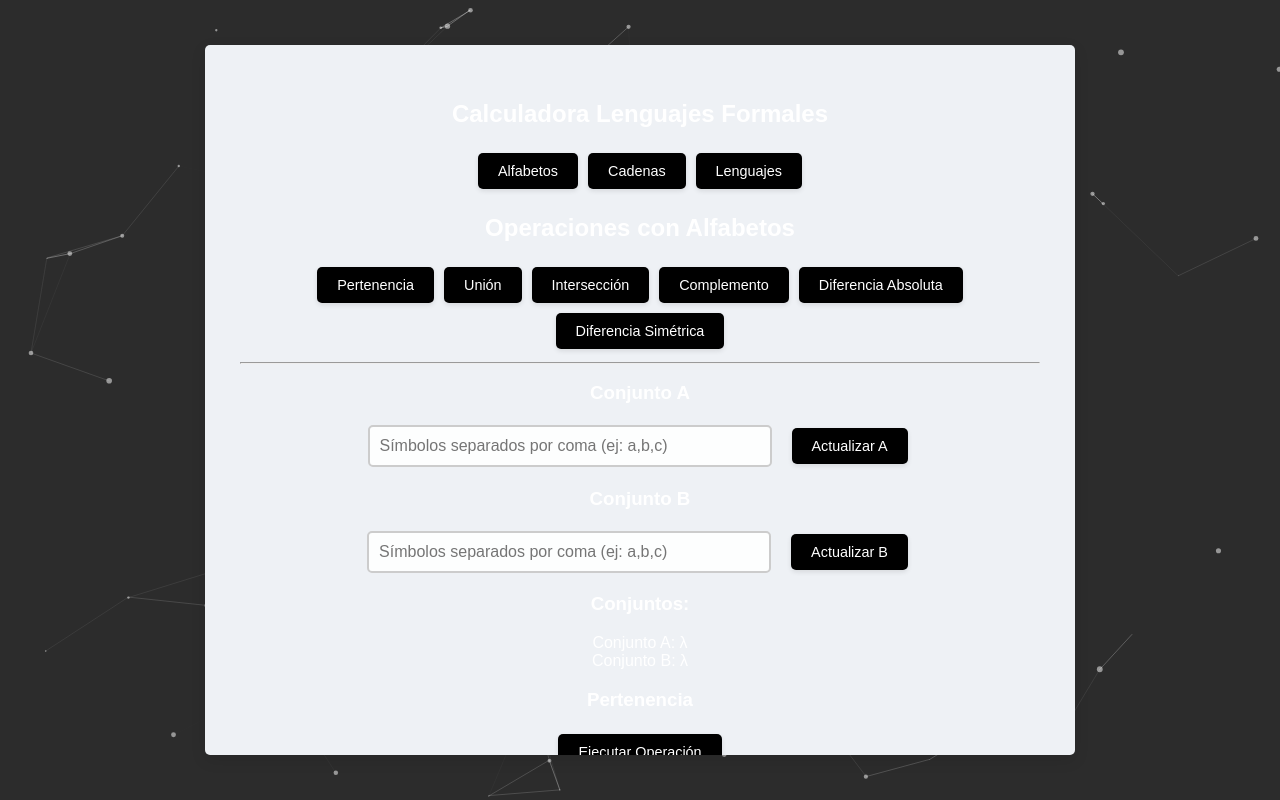
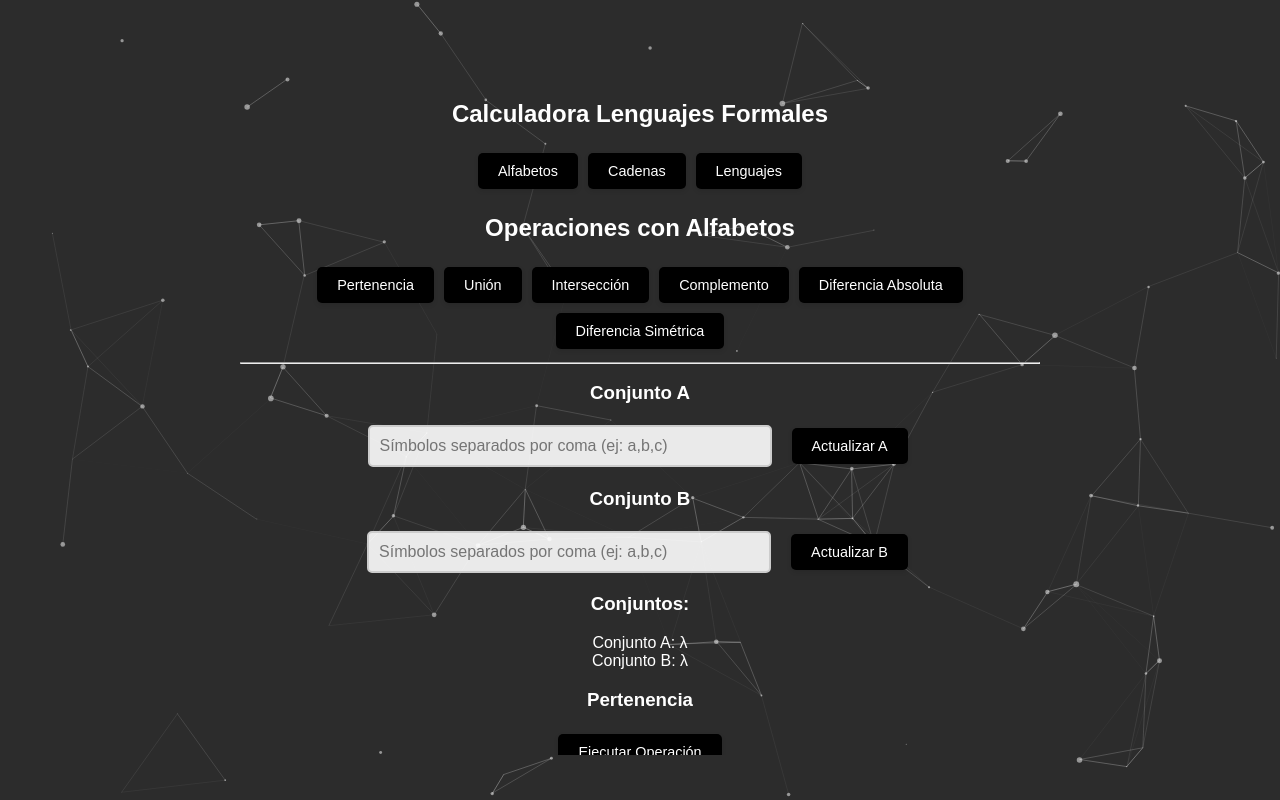
Before and after one commit to OscarJimenez07/calculadora-lenguajes-formales, a Vue app: page / in a window 1280 px wide. Built offline with nearby package versions, Linux system fonts and the light colour scheme.

Commit message:
Se añadieron fondo trasnparente a los componentes.

```diff
--- a/src/App.vue
+++ b/src/App.vue
@@ -22,6 +22,14 @@ import { ref, onMounted } from 'vue';
 import AlfabetosModule from './components/ModuloAlfabetos.vue';
 import CadenasModule from './components/ModuloCadenas.vue';
 import LenguajesModule from './components/ModuloLenguajes.vue';
+
+// Declarar los tipos para particlesJS
+declare global {
+  interface Window {
+    particlesJS: any;
+    pJSDom: any[];
+  }
+}
 
 interface MenuItem {
   id: string;
@@ -57,7 +65,7 @@ const loadParticles = () => {
 
 // Función para inicializar partículas con interacción "push"
 const initParticles = () => {
-  particlesJS('particles-js', {
+  window.particlesJS('particles-js', {
     particles: {
       number: { value: 80, density: { enable: true, value_area: 800 } },
       color: { value: "#ffffff" },
@@ -87,11 +95,8 @@ const initParticles = () => {
     if (particles && particles.length > 80) {
       particles.splice(0, particles.length - 80); // Elimina las más antiguas
     }
-  }, 5000); // Se limpia cada 5 segundos
+  }, 10000); // Se limpia cada 10 segundos
 };
-
-loadParticles();
-
 </script>
 
 <style>
--- a/src/style.css
+++ b/src/style.css
@@ -29,7 +29,7 @@ body {
 }
 
 #app {
-  background: var(--background-color);
+  background: transparent;
   padding: 35px;
   border-radius: 5px;
   box-shadow: 0px 5px 15px var(--shadow-color);
@@ -45,6 +45,7 @@ body {
   align-items: center;
   overflow-y: auto;
   transition: background 0.3s, box-shadow 0.3s;
+  z-index: 1;
 }
 
 button {
```
